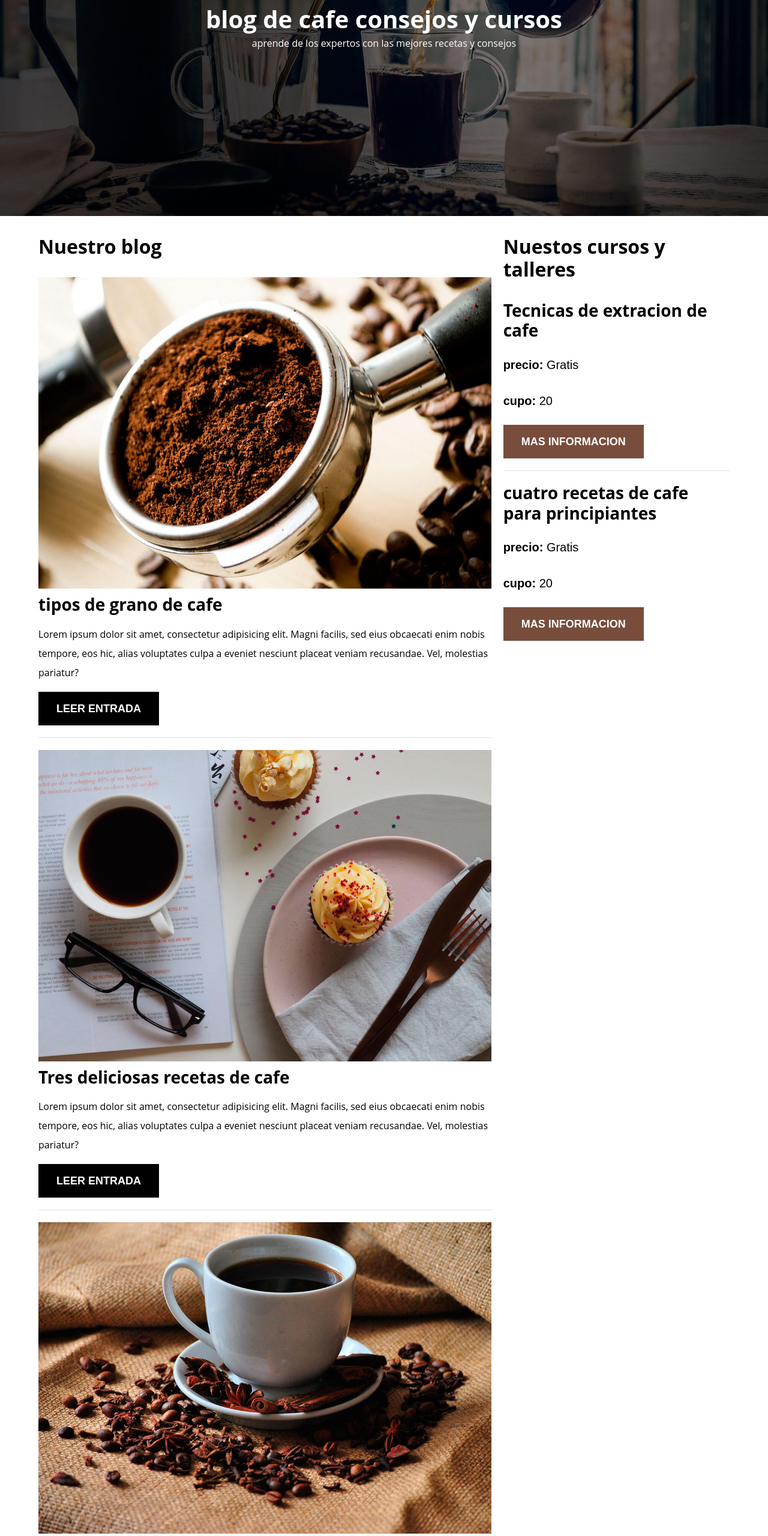
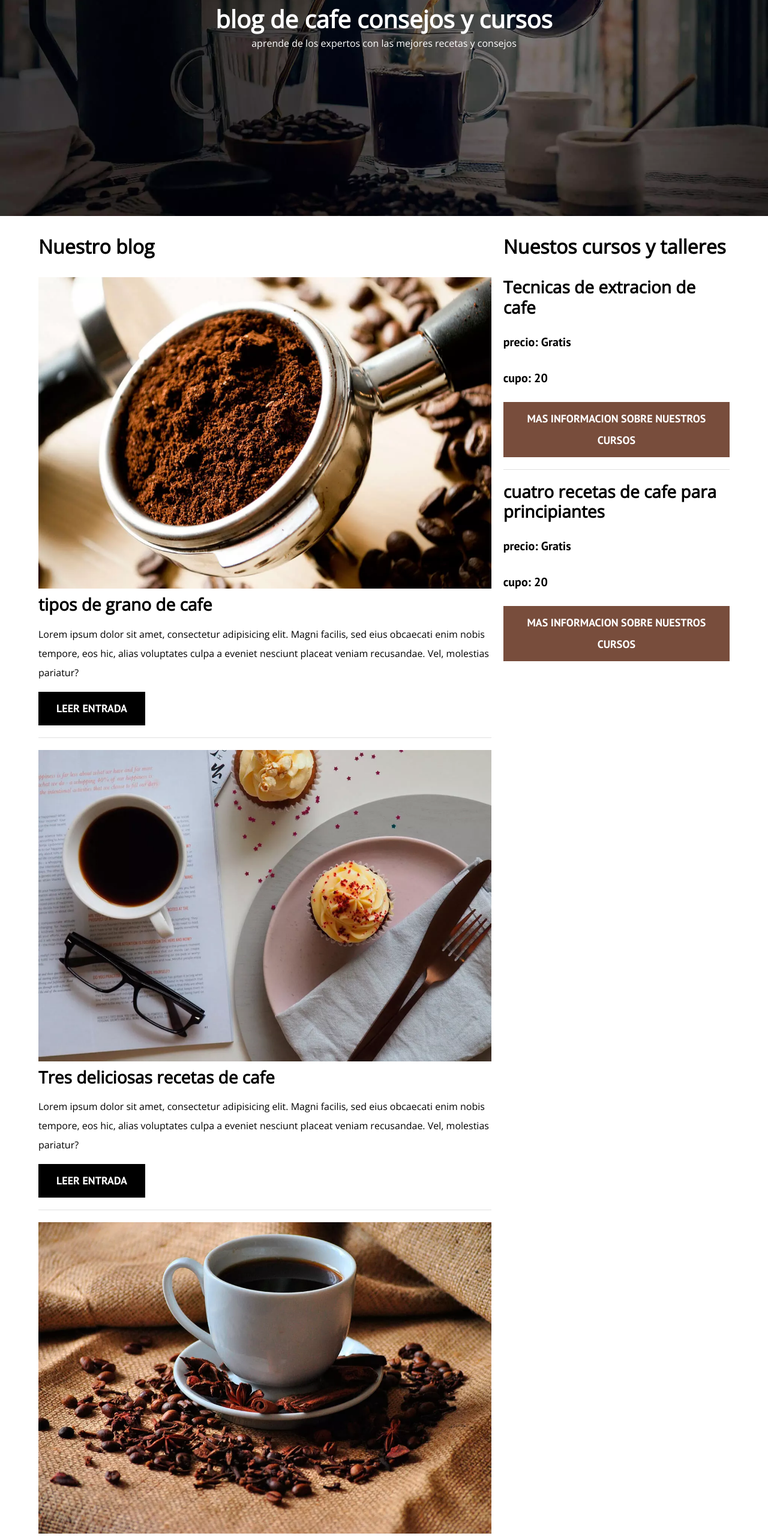
Before and after one commit to CesarJulioDiazFlores/blogdecafe, a plain HTML site: page index.html in a window 1280 px wide. Shown: the part 240-2800 px from the top of the page at 60% size. Drawn offline with nearby package versions, Linux system fonts and the light colour scheme.

Commit message:
modernizando el blog de cafe

```diff
--- a/css/style.css
+++ b/css/style.css
@@ -1,4 +1,5 @@
 :root{
+
     --fuenteheading: "PT Sans", sans-serif;
     --fuenteparrafos: "Open Sans", sans-serif;
 
@@ -63,6 +64,12 @@ img{
     text-align: center;
 }
 /* header */
+.webp .header{
+    background-image: url(../img/banner.webp);
+}
+.no-webp .header{
+    background-image: url(../img/banner.jpg);
+}
 .header{
     background-image: url(../img/banner.jpg);
     height: 60rem;
--- a/index.html
+++ b/index.html
@@ -4,8 +4,22 @@
     <meta charset="UTF-8">
     <meta name="viewport" content="width=device-width, initial-scale=1.0">
     <title>blogDecafe</title>
+    <meta name="descrption" content="pagina web blog de cafe ">
+    <link rel="preconnect" href="https://fonts.googleapis.com">
+    <link rel="preconnect" href="https://fonts.gstatic.com" crossorigin>
+    <!-- prefetch -->
+    <link rel="prefetch" href="nosotros.html" as="document">
+    <!-- preload -->
+
+    <link rel="preload" href="css/normalize.css" as="style">
     <link rel="stylesheet" href="css/normalize.css">
-   <link rel="stylesheet" href="css/style.css">
+    <link rel="preload" href="css/style.css" as="style">
+    <link rel="stylesheet" href="css/style.css">
+    <link rel="preload" href="https://fonts.googleapis.com/css2?family=Open+Sans&family=PT+Sans:ital,wght@0,700;1,400&display=swap"
+    crossorigin="crossorigin" as="font">
+    <link href="https://fonts.googleapis.com/css2?family=Open+Sans&family=PT+Sans:ital,wght@0,700;1,400&display=swap" rel="stylesheet">
+    <link rel="preload" href="img/blog1.jpg " as="image">
+</head>
 </head>
 <body>
     <header class="header">
@@ -35,7 +49,10 @@
             </h3>
             <article class="entrada">
                 <div class="entrada__imagen">
-                    <img src="img/blog1.jpg" alt="imagen blog">
+                    <picture>
+                        <source loading="lazy" srcset="img/blog1.webp" type="image/webp">
+                        <img loading="lazy" src="img/blog1.jpg" alt="imagen blog">
+                    </picture>
                 </div>
                 <div class="entrada__contenido">
                     <h4 class="no-margin">tipos de grano de cafe</h4>
@@ -48,7 +65,10 @@
             </article>
             <article class="entrada">
                 <div class="entrada__imagen">
-                    <img src="img/blog2.jpg" alt="imagen blog">
+                    <picture>
+                        <source loading="lazy" srcset="img/blog2.webp" type="image/webp">
+                        <img loading="lazy" src="img/blog2.jpg" alt="imagen blog">
+                    </picture>
                 </div>
                 <div class="entrada__contenido">
                     <h4 class="no-margin">Tres deliciosas recetas de cafe</h4>
@@ -61,7 +81,10 @@
             </article>
             <article class="entrada">
                 <div class="entrada__imagen">
-                    <img src="img/blog3.jpg" alt="magen blog">
+                    <picture>
+                        <source loading="lazy" srcset="img/blog3.webp" type="image/webp">
+                        <img loading="lazy" src="img/blog3.jpg" alt="imagen blog">
+                    </picture>
                 </div>
                 <div class="entrada__contenido">
                     <h4 class="no-margin">Beneficios del cafe</h4>
@@ -86,7 +109,7 @@
                     <p class="widget-curso__label">cupo:
                             <span class="widget-curso__info">20</span>
                         </p>
-                    <a href="entrada.html" class="boton boton--secundario">mas informacion</a>
+                    <a href="entrada.html" class="boton boton--secundario">mas informacion sobre nuestros cursos</a>
                 </LI>
                 <LI class="widget-curso">
                     <h4 class="no-margin">cuatro recetas de cafe para principiantes</h4>
@@ -96,7 +119,7 @@
                     <p class="widget-curso__label">cupo:
                             <span class="widget-curso__info">20</span>
                         </p>
-                    <a href="entrada.html" class="boton boton--secundario">mas informacion</a>
+                    <a href="entrada.html" class="boton boton--secundario">mas informacion sobre nuestros cursos</a>
                 </LI>
 
             </UL>
@@ -118,5 +141,6 @@
             </div>
         </div>
     </footer>
+    <script src="js/modernazr.js"></script>
 </body>
 </html>
--- a/nosotros.html
+++ b/nosotros.html
@@ -5,6 +5,9 @@
     <meta name="viewport" content="width=device-width, initial-scale=1.0">
     <title>blogDecafe</title>
     <link rel="stylesheet" href="css/normalize.css">
+    <link rel="preconnect" href="https://fonts.googleapis.com">
+    <link rel="preconnect" href="https://fonts.gstatic.com" crossorigin>
+    <link href="https://fonts.googleapis.com/css2?family=Open+Sans&family=PT+Sans:ital,wght@0,700;1,400&display=swap" rel="stylesheet">
    <link rel="stylesheet" href="css/style.css">
 </head>
 <body>
```
Also changed, not shown: contacto.html (+3 -0 lines), cursos.html (+3 -0 lines), entrada.html (+3 -0 lines), js/modernazr.js (added, +3 -0 lines).
